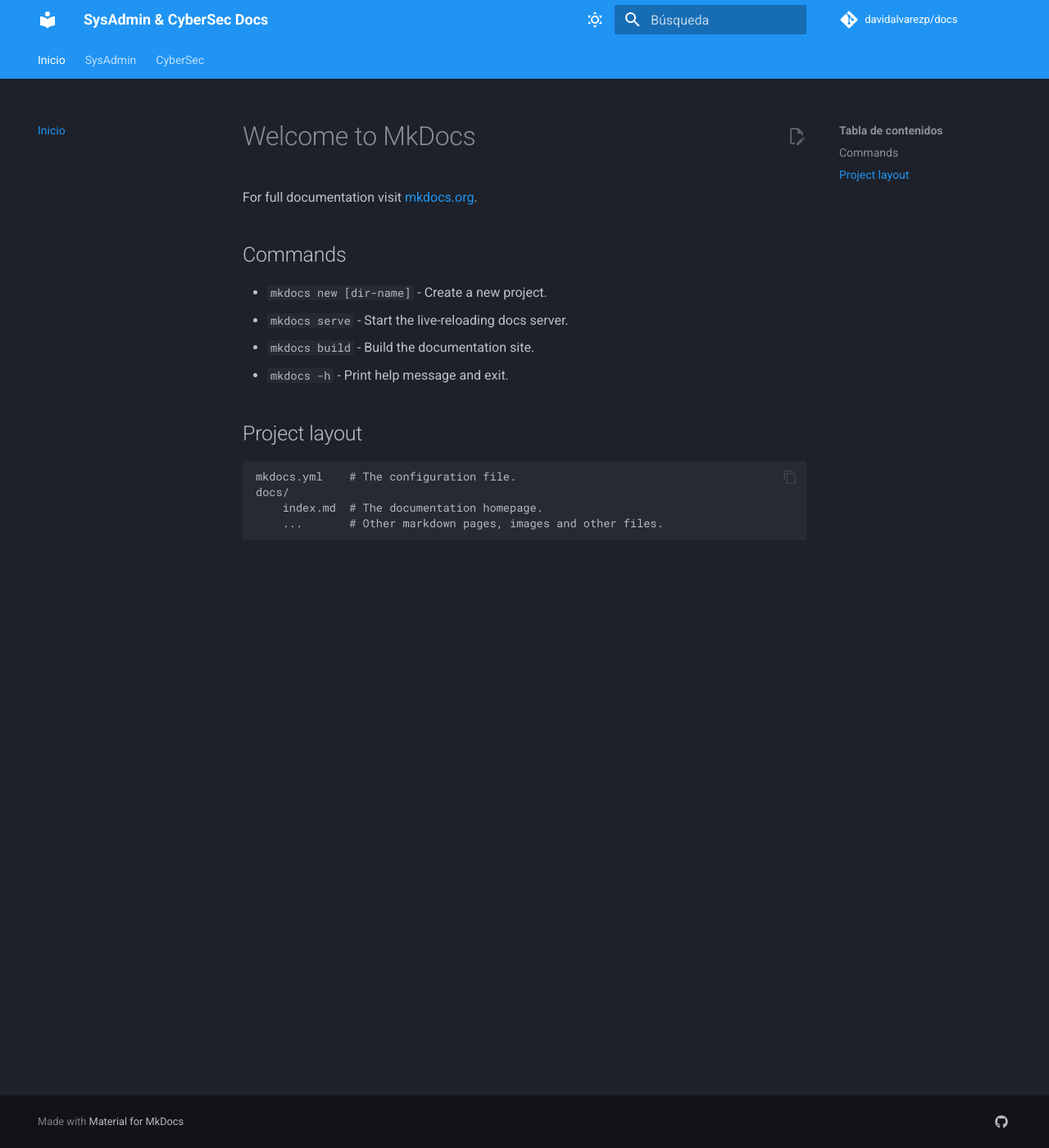
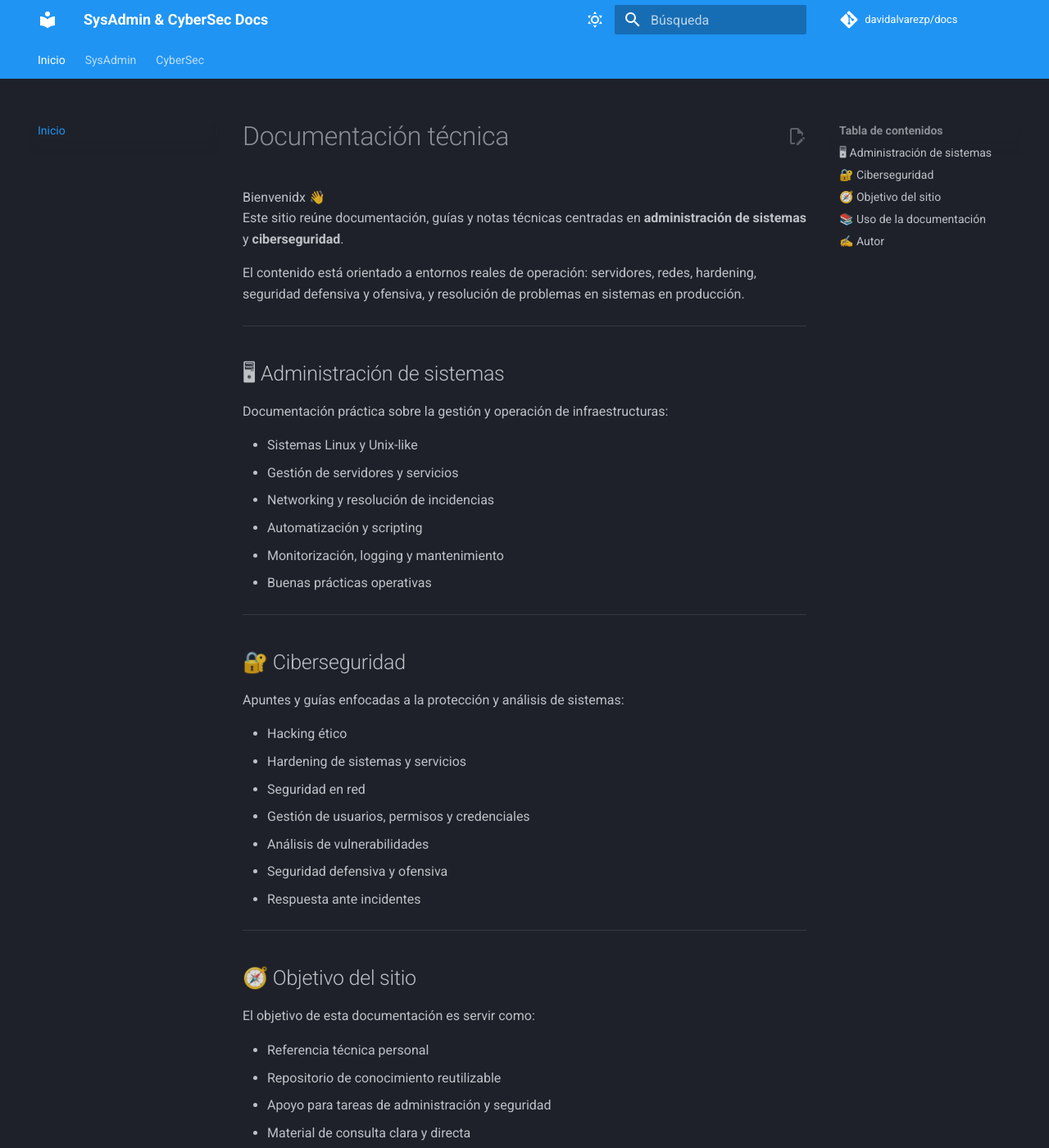
Before and after one commit to davidalvarezp/docs, an MkDocs documentation site: the page built from docs/index.md, in a window 1280 px wide and 1400 px high. Shown: the whole window at 82% size. Built offline with MkDocs 1.6.1 and Material for MkDocs 9.7.7, drawn with Linux system fonts in a browser that asks for light colours; comment, search, counter and statistics services are not loaded; some of the changed text lies outside the part shown.

Commit message:
Update index.md

```diff
--- a/docs/index.md
+++ b/docs/index.md
@@ -1,17 +1,62 @@
-# Welcome to MkDocs
+# Documentación técnica
 
-For full documentation visit [mkdocs.org](https://www.mkdocs.org).
+Bienvenidx 👋
+Este sitio reúne documentación, guías y notas técnicas centradas en **administración de sistemas** y **ciberseguridad**.
 
-## Commands
+El contenido está orientado a entornos reales de operación: servidores, redes, hardening, seguridad defensiva y ofensiva, y resolución de problemas en sistemas en producción.
 
-* `mkdocs new [dir-name]` - Create a new project.
-* `mkdocs serve` - Start the live-reloading docs server.
-* `mkdocs build` - Build the documentation site.
-* `mkdocs -h` - Print help message and exit.
+---
 
-## Project layout
+## 🖥 Administración de sistemas
 
-    mkdocs.yml    # The configuration file.
-    docs/
-        index.md  # The documentation homepage.
-        ...       # Other markdown pages, images and other files.
+Documentación práctica sobre la gestión y operación de infraestructuras:
+
+- Sistemas Linux y Unix-like
+- Gestión de servidores y servicios
+- Networking y resolución de incidencias
+- Automatización y scripting
+- Monitorización, logging y mantenimiento
+- Buenas prácticas operativas
+
+---
+
+## 🔐 Ciberseguridad
+
+Apuntes y guías enfocadas a la protección y análisis de sistemas:
+
+- Hacking ético
+- Hardening de sistemas y servicios
+- Seguridad en red
+- Gestión de usuarios, permisos y credenciales
+- Análisis de vulnerabilidades
+- Seguridad defensiva y ofensiva
+- Respuesta ante incidentes
+
+---
+
+## 🧭 Objetivo del sitio
+
+El objetivo de esta documentación es servir como:
+
+- Referencia técnica personal
+- Repositorio de conocimiento reutilizable
+- Apoyo para tareas de administración y seguridad
+- Material de consulta clara y directa
+
+No está pensada como un curso estructurado, sino como documentación.
+
+---
+
+## 📚 Uso de la documentación
+
+- Navega por el menú lateral para explorar los temas
+- Utiliza el buscador para localizar conceptos rápidamente
+- Cada sección es independiente y pensada para consulta puntual
+
+---
+
+## ✍️ Autor
+
+Creado y mantenido por **[davidalvarezp](https://davidalvarezp.com)**.
+
+---
```
